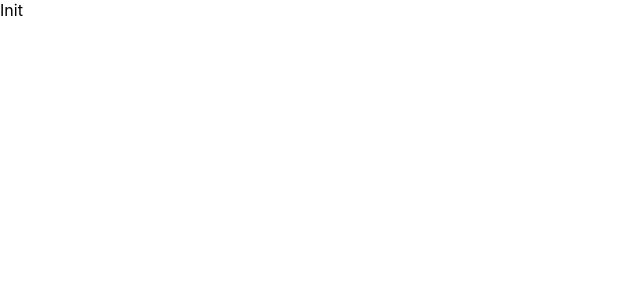
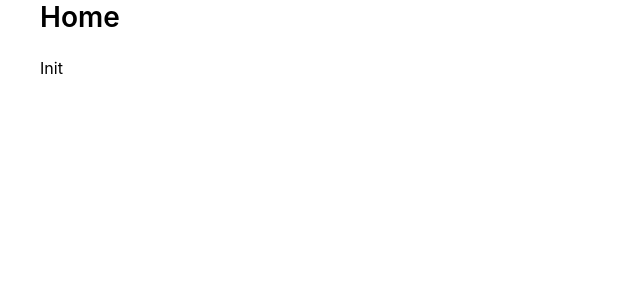
Before and after one commit to BizadV/Socbol, a Next.js app: page / in a window 1280 px wide. Shown: the top 300 px of the page, without its empty margins (0-640 px from the left). Built offline with nearby package versions, Linux system fonts and the light colour scheme.

Commit message:
Add : index MainLayout 적용

```diff
--- a/pages/index.tsx
+++ b/pages/index.tsx
@@ -1,7 +1,12 @@
 import type { NextPage } from "next";
+import MainLayout from "../components/layouts/MainLayout";
 
 const Home: NextPage = () => {
-  return <>Init</>;
+  return (
+    <MainLayout title="Home" seoTitle="Home">
+      Init
+    </MainLayout>
+  );
 };
 
 export default Home;
```
